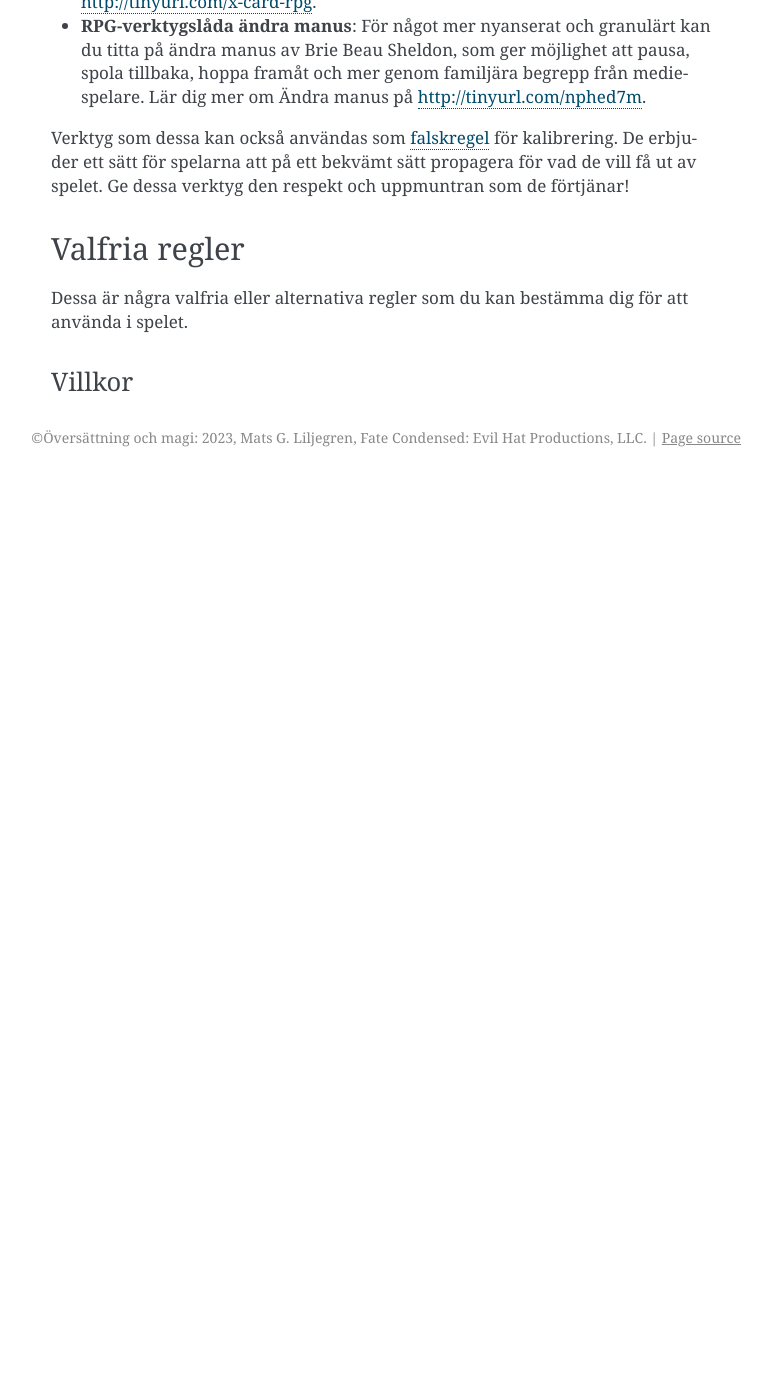
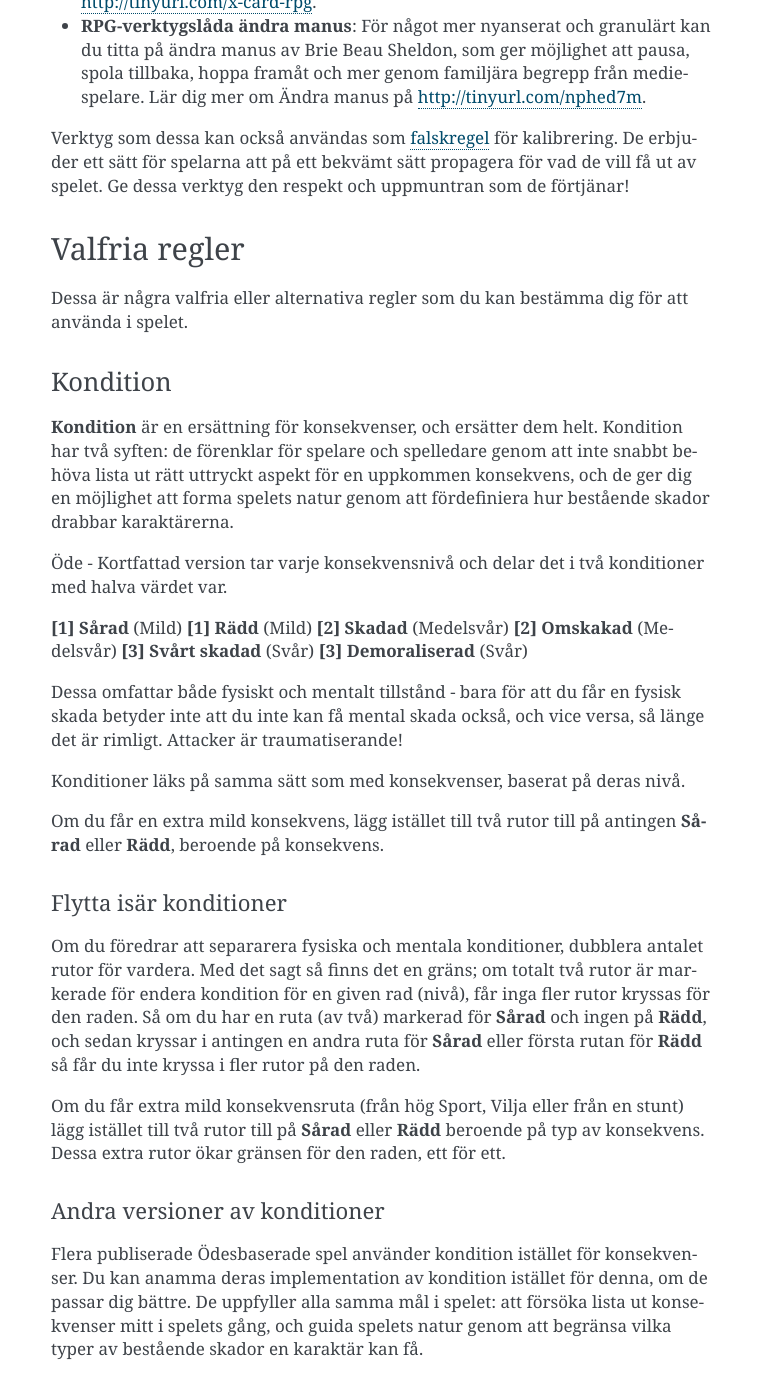
Before and after one commit to matslil/fate-condensed-svenska, a Sphinx documentation site: the page built from docs/source/fate.rst, in a window 1280 px wide and 1400 px high, scrolled down 43632 px. Shown: the whole window, without its empty margins (369-1141 px from the left). Built offline with Sphinx 7.4.7, drawn with Linux system fonts in a browser that asks for light colours; before the commit the page ends 44109 px from its top, so only the background shows below that; some of the changed text lies outside the part shown.

Commit message:
Skrivit Konditioner

```diff
--- a/docs/source/fate.rst
+++ b/docs/source/fate.rst
@@ -25,7 +25,7 @@ Att summera nästan 300 sidor ner till ungefär 50 sidor text leder till några
 - Vi har bytt till `enpoängs stressrutor <#stress>`_ för att minska förvirringen.
 - `"Balsera style initiative <#turordning>`_ (även känt som "elective action order" eller "popcorn initiative" är det normala istället för att använda färdigheter för att utröna turordning.
 - `Karriär <#karriar>`_ fungerar lite annorlunda; vi har tagit bort signifikanta milstenar och lagt till genombrott för att kompensera.
-- Vi har tagit bort aktivt motstånd som något separat från handlingen `försvara sig <#forsvara-sig>`_. Det har några mindre konsekvenser, i synnerhet `övervinna motstånds resultat oavgjort <#overvinna-motstand>`_.
+- Vi har tagit bort aktivt motstånd som något separat från handlingen `försvara sig <#forsvar>`_. Det har några mindre konsekvenser, i synnerhet `övervinna motstånds resultat oavgjort <#overvinna-motstand>`_.
 - `Skapa övertag <#skapa-ett-overtag>`_ har ändrats för att skapa mer klarhet och möjlighet att upptäcka befintliga okända aspekter.
 - `Fullt försvar <#fullt-forsvar>`_ presenteras som valbara regler och har ändrats något för att anpassas till den utökade användningen av handlingen försvar. Andra `valfria regler`_ presenteras också.
 
@@ -254,7 +254,7 @@ Din nivå i färdigheten Sport påverkar hur många fysiska stressrutor din kara
    Superb (5) eller högre            [1][1][1] [1][1][1] och en andra mild konsekvensruta speciellt för fysisk eller mental skada
    ================================  =====================
 
-Du kommer att lära dig om hur stress och konsekvenser fungerar under spelets gång i att `ta skada<#ta-skada>`_.
+Du kommer att lära dig om hur stress och konsekvenser fungerar under spelets gång i att `ta skada`_.
 
 Påfyllning
 ==========
@@ -1091,5 +1091,31 @@ Valfria regler
 
 Dessa är några valfria eller alternativa regler som du kan bestämma dig för att använda i spelet.
 
-Villkor
-=======
+Kondition
+=========
+
+**Kondition** är en ersättning för konsekvenser, och ersätter dem helt. Kondition har två syften: de förenklar för spelare och spelledare genom att inte snabbt behöva lista ut rätt uttryckt aspekt för en uppkommen konsekvens, och de ger dig en möjlighet att forma spelets natur genom att fördefiniera hur bestående skador drabbar karaktärerna.
+
+Öde - Kortfattad version tar varje konsekvensnivå och delar det i två konditioner med halva värdet var.
+
+**[1] Sårad** (Mild) **[1] Rädd** (Mild)
+**[2] Skadad** (Medelsvår) **[2] Omskakad** (Medelsvår)
+**[3] Svårt skadad** (Svår) **[3] Demoraliserad** (Svår)
+
+Dessa omfattar både fysiskt och mentalt tillstånd - bara för att du får en fysisk skada betyder inte att du inte kan få mental skada också, och vice versa, så länge det är rimligt. Attacker är traumatiserande!
+
+Konditioner läks på samma sätt som med konsekvenser, baserat på deras nivå.
+
+Om du får en extra mild konsekvens, lägg istället till två rutor till på antingen **Sårad** eller **Rädd**, beroende på konsekvens.
+
+Flytta isär konditioner
+-----------------------
+
+Om du föredrar att separarera fysiska och mentala konditioner, dubblera antalet rutor för vardera. Med det sagt så finns det en gräns; om totalt två rutor är markerade för endera kondition för en given rad (nivå), får inga fler rutor kryssas för den raden. Så om du har en ruta (av två) markerad för **Sårad** och ingen på **Rädd**, och sedan kryssar i antingen en andra ruta för **Sårad** eller första rutan för **Rädd** så får du inte kryssa i fler rutor på den raden.
+
+Om du får extra mild konsekvensruta (från hög Sport, Vilja eller från en stunt) lägg istället till två rutor till på **Sårad** eller **Rädd** beroende på typ av konsekvens. Dessa extra rutor ökar gränsen för den raden, ett för ett.
+
+Andra versioner av konditioner
+------------------------------
+
+Flera publiserade Ödesbaserade spel använder kondition istället för konsekvenser. Du kan anamma deras implementation av kondition istället för denna, om de passar dig bättre. De uppfyller alla samma mål i spelet: att försöka lista ut konsekvenser mitt i spelets gång, och guida spelets natur genom att begränsa vilka typer av bestående skador en karaktär kan få.
```
